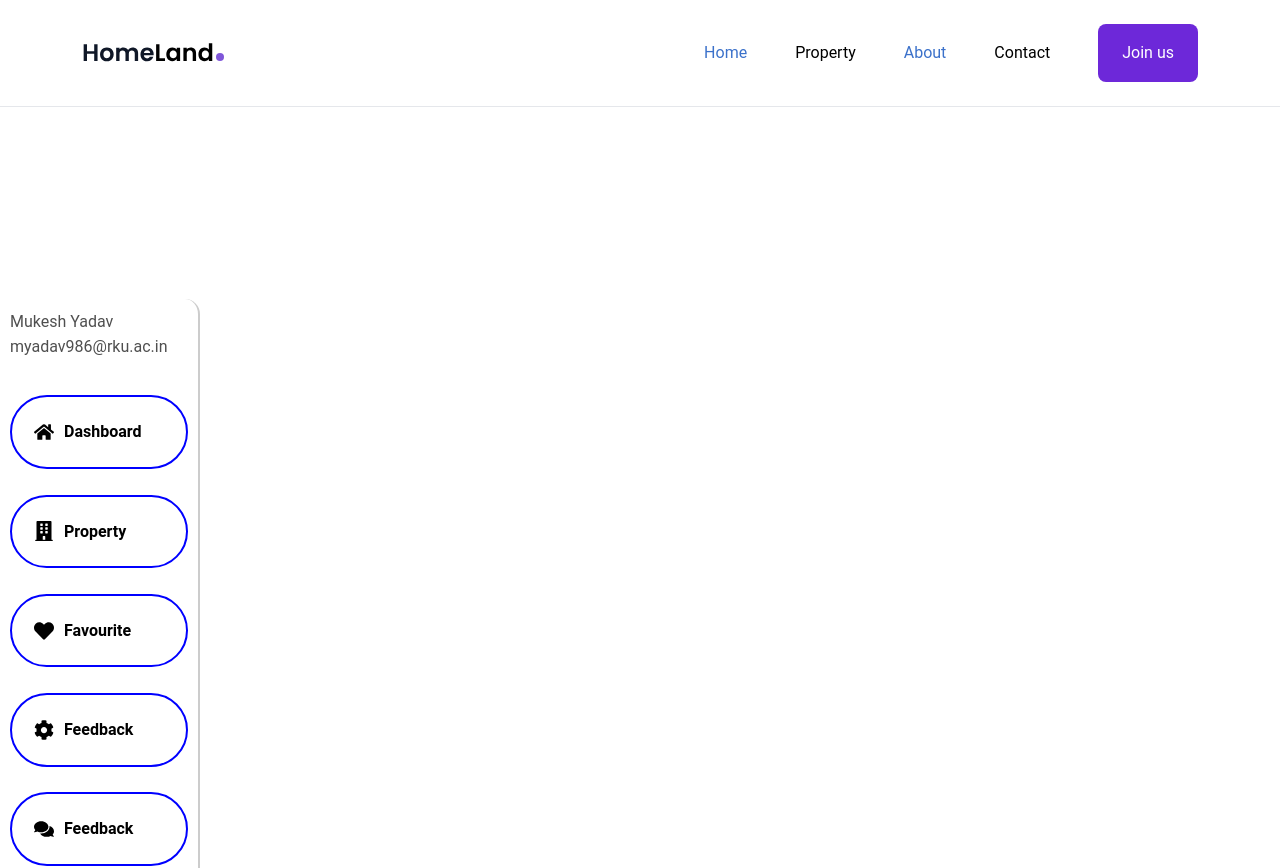
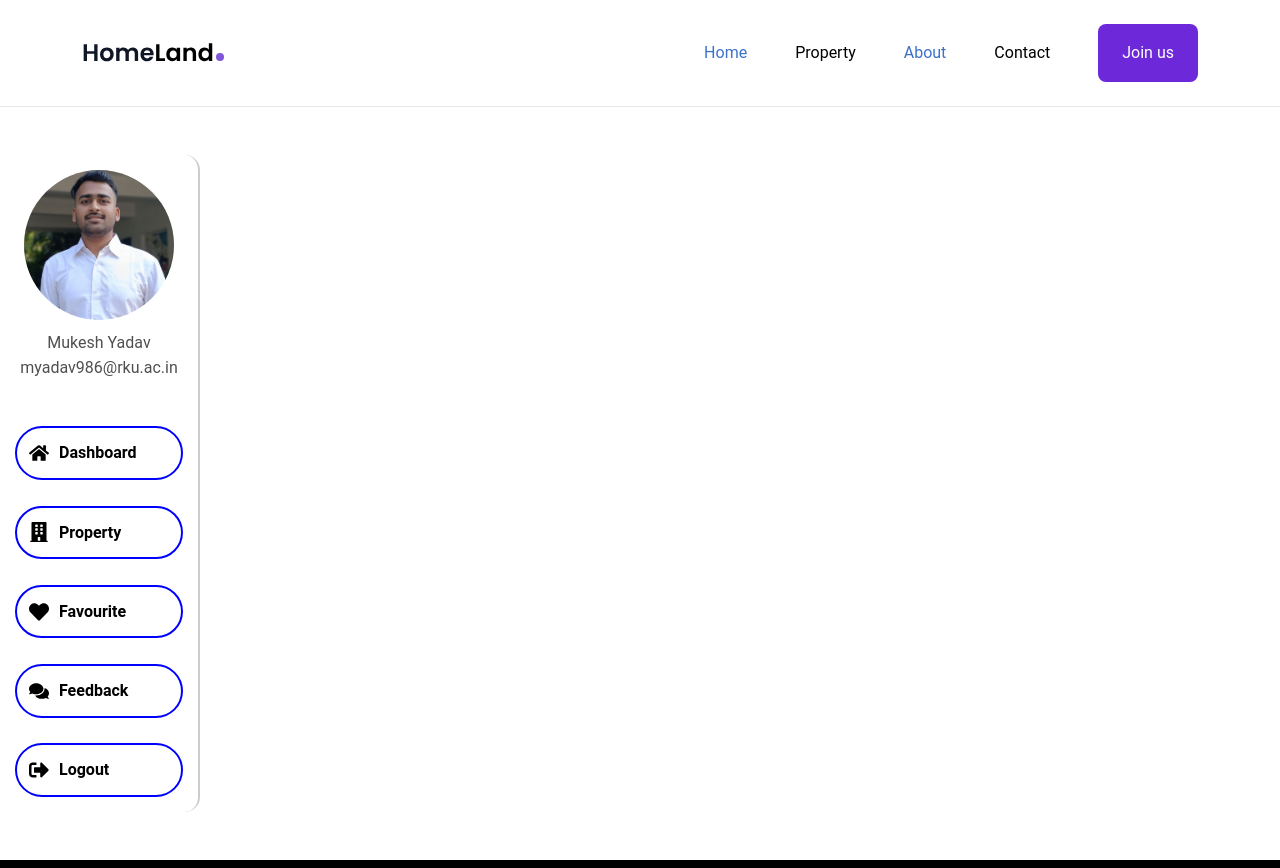
Before and after one commit to 986MukeshYadav/real-esate-reactjs, a React (Create React App) app: page /Sidebar in a window 1280 px wide. Shown: the top 868 px of the page. Built offline with nearby package versions, Linux system fonts and the light colour scheme.

Commit message:
changed in dashboard

```diff
--- a/src/components/AboutMe.js
+++ b/src/components/AboutMe.js
@@ -1,5 +1,5 @@
 import React, { useEffect, useState } from 'react';
-import mukeshpic from '../images/mukeshpic.jpg';
+
 import { useNavigate } from 'react-router-dom';
 import Sidebar from './Dashboard';
 
@@ -89,14 +89,14 @@ const AboutMe = () => {
             <div style={styles.contentContainer}>
                 <form method="GET">
                     <div style={styles.profileSection}>
-                        <div className="profile-img">
+                        {/* <div className="profile-img">
                             <img src={mukeshpic} alt="Profile" style={styles.profileImg} />
-                        </div>
-                        <div style={styles.profileDetails}>
+                        </div> */}
+                        {/* <div style={styles.profileDetails}>
                             <h2>{userData.name}</h2>
                             <h4>React Developer</h4>
                             <p className="profile-rating">Rankings: <span>1/10</span></p>
-                        </div>
+                        </div> */}
                         <div style={styles.editProfileBtn}>
                             <input type="submit" className="profile-edit-btn" name="btnAddMore" value="Edit Profile" />
                         </div>
@@ -107,9 +107,9 @@ const AboutMe = () => {
                             <li className="nav-item">
                                 <a className="nav-link active" id="home-tab" data-toggle="tab" role="tab" href="#home" style={styles.navLink}>About</a>
                             </li>
-                            <li className="nav-item">
+                            {/* <li className="nav-item">
                                 <a className="nav-link" id="profile-tab" data-toggle="tab" role="tab" href="#profile" style={styles.navLink}>Timeline</a>
-                            </li>
+                            </li> */}
                         </ul>
 
                         <div className="tab-content" style={styles.tabContent}>
--- a/src/components/Dashboard.js
+++ b/src/components/Dashboard.js
@@ -1,7 +1,8 @@
 import React from "react";
 import { Link } from "react-router-dom";
-import FeedbackForm from "./Feedback";
-import { FaHome, FaBuilding, FaHeart, FaCog, FaComments, FaSignOutAlt } from "react-icons/fa";
+import mukeshpic from '../images/mukeshpic.jpg';
+//import FeedbackForm from "./Feedback";
+import { FaHome, FaBuilding, FaHeart,  FaComments, FaSignOutAlt } from "react-icons/fa";
 
 const Sidebar = () => {
   const styles = {
@@ -11,12 +12,12 @@ const Sidebar = () => {
       minHeight: '80vh', // Adjusted height
       borderRight: '2px solid #ccc',
       borderRadius: '0 15px 15px 0', // More round borders
-      padding: '10px',
+      padding: '15px',
     },
     customSidebarButton: {
       display: 'flex',
       alignItems: 'center',
-      padding: '10px',
+      padding: '5px',
       borderRadius: '50px', // More round buttons
       transition: 'background-color 0.3s ease, color 0.3s ease, border-color 0.3s ease',
       marginBottom: 'auto', // Adjusted margin
@@ -34,16 +35,35 @@ const Sidebar = () => {
       marginRight: '10px',
       fontSize: '20px',
     },
-    navBar: {
-      margin: '10px 0', // Adjust the margin values as needed
-  },
+
+
+
+profileSection: {
+  display: 'flex',
+  flexDirection: 'column', // Change to column layout
+  alignItems: 'center',
+  justifyContent: 'center', // Center items
+  marginBottom: '20px',
+  textAlign: 'center', // Center text
+},
+profileImg: {
+  width: '150px',
+  height: '150px',
+  borderRadius: '50%',
+  objectFit: 'cover',
+  marginBottom: '10px', // Add margin below the image
+},
   };
-
   return (
-    <nav style={styles.customSidebar}>
+    <nav style={styles.customSidebar} className="mb-5">
       <div>
+      <div style={styles.profileSection}>
+         <div className="profile-img">
+                            <img src={mukeshpic} alt="Profile" style={styles.profileImg} />
+                        </div>
         Mukesh Yadav
         myadav986@rku.ac.in
+        </div>
       </div>
       <br />
       <b>
@@ -78,7 +98,7 @@ const Sidebar = () => {
             </Link>
           </div>
           <br/>
-          <div
+          {/* <div
             style={{ ...styles.customSidebarButton, ...styles.customSidebarButtonHover }}
             className="custom-sidebar-button"
           >
@@ -87,7 +107,7 @@ const Sidebar = () => {
               Feedback
             </Link>
           </div>
-          <br/>
+          <br/> */}
           <div
             style={{ ...styles.customSidebarButton, ...styles.customSidebarButtonHover }}
             className="custom-sidebar-button"
--- a/src/components/Feedback.js
+++ b/src/components/Feedback.js
@@ -21,7 +21,7 @@ const FeedbackForm = () => {
 
   return (
     <>
-      <div style={{ fontFamily: 'Arial, sans-serif', textAlign: 'center', margin: 0, padding: 0 }}>
+      <div style={{ fontFamily: 'Arial, sans-serif', textAlign: 'center', margin: 0, padding: 0 }} className="mb-10">
         <div style={{ width: '80%', margin: 'auto' }}>
           <div id="feedback-form" style={{ maxWidth: '400px', margin: 'auto', padding: '20px', border: '1px solid #ddd', borderRadius: '8px', boxShadow: '0 0 10px rgba(0, 0, 0, 0.1)', backgroundColor: '#fff' }}>
             <h2>Please rate your experience</h2>
--- a/src/components/Header.js
+++ b/src/components/Header.js
@@ -34,7 +34,7 @@ const Header = () => {
   }
 
   return (
-    <header className='py-6 mb-12 border-b'>
+    <header className='py-6 mb-5 border-b'>
       <div className='container mx-auto flex justify-between items-center'>
         {/* logo */}
         <Link to='/'>
--- a/src/components/Signin.js
+++ b/src/components/Signin.js
@@ -149,7 +149,7 @@ const SignIn =()=>{
   };
 
   return (
-    <div style={styles.container}>
+    <div style={styles.container}  className="mb-10">
       {/* <img src={require('../assets/img/houses/a.jpeg')} alt="HomeLand." style={styles.logo } />Add your logo */}
       <h2 style={styles.header}>Sign In</h2>
       <form method="POST" style={styles.form} onSubmit={handleSignIn}>
--- a/src/components/Signup.js
+++ b/src/components/Signup.js
@@ -169,7 +169,7 @@ const SignUp = () => {
 
   return (
   <>
-    <div style={styles.container}>
+    <div style={styles.container} className='mb-8'>
       {/* <img src={require('../assets/img/houses/a.jpeg')} alt="HomeLand." style={styles.logo} /> */}
       <h2 style={styles.header}>Sign Up</h2>
       <form method="POST" style={styles.form} onSubmit={PostData}>
```
